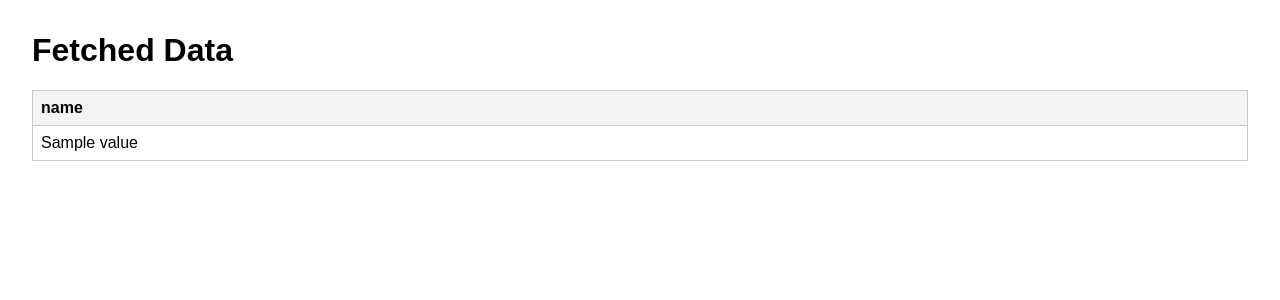
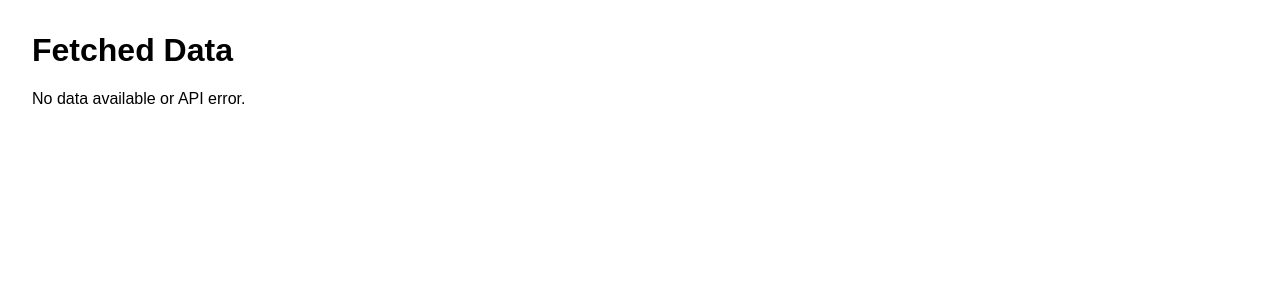
Before and after one commit to Anindita-Mahato-0207/test, a Flask app: template templates/databases.html in a window 1280 px wide. Shown: the top 300 px of the page. Run offline with Flask 3, Linux system fonts and the light colour scheme; the template is opened without the code that fills it: most values are stand-ins (such as "Sample title", 1, 10 or a date in 2020).

Commit message:
Update databases.html template for robust data display

```diff
--- a/templates/databases.html
+++ b/templates/databases.html
@@ -12,7 +12,7 @@
 </head>
 <body>
     <h1>Fetched Data</h1>
-    {% if data %}
+    {% if data and data|length > 0 and data[0] is mapping %}
         <table>
             <thead>
                 <tr>
@@ -32,7 +32,7 @@
             </tbody>
         </table>
     {% else %}
-        <p>No data available.</p>
+        <p>No data available or API error.</p>
     {% endif %}
 </body>
 </html>
```
